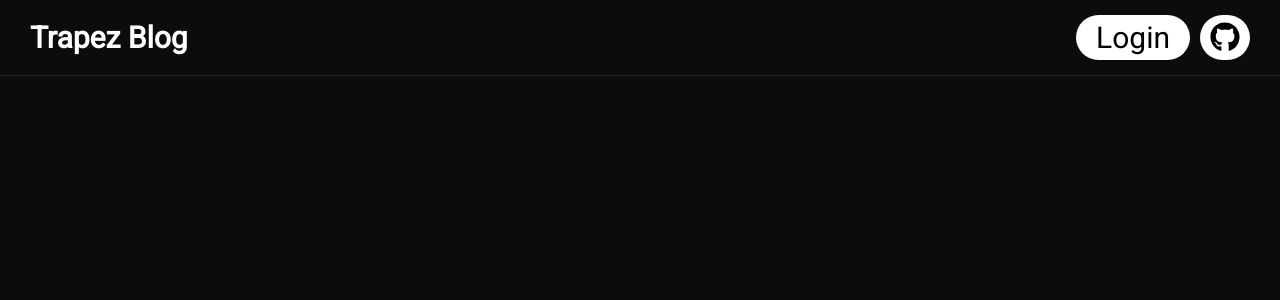
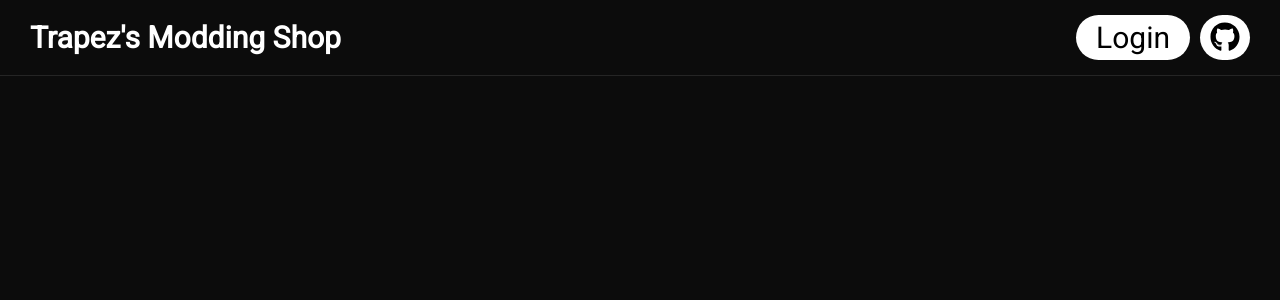
Before and after one commit to Salint/trapez-blog, a React (Create React App) app: page / in a window 1280 px wide. Shown: the top 300 px of the page. Built offline with nearby package versions, Linux system fonts and the light colour scheme.

Commit message:
Change website name

```diff
--- a/public/index.html
+++ b/public/index.html
@@ -4,7 +4,7 @@
 		<meta charset="utf-8" />
 		<meta name="viewport" content="width=device-width, initial-scale=1" />
 
-		<title>Trapez Mods Blog</title>
+		<title>Trapez's Modding Shop</title>
 	</head>
 	<body>
 		<noscript>You need to enable JavaScript to run this app.</noscript>
--- a/src/components/Navbar.js
+++ b/src/components/Navbar.js
@@ -13,7 +13,7 @@ class Navbar extends Component {
 		return (
 			<nav>
 				<div id="nav-name">
-					<a href="/"><h1>Trapez Blog</h1></a>
+					<a href="/"><h1>Trapez's Modding Shop</h1></a>
 				</div>
 				<div id="nav-links">
 					<a href="/login">Login</a>
```
